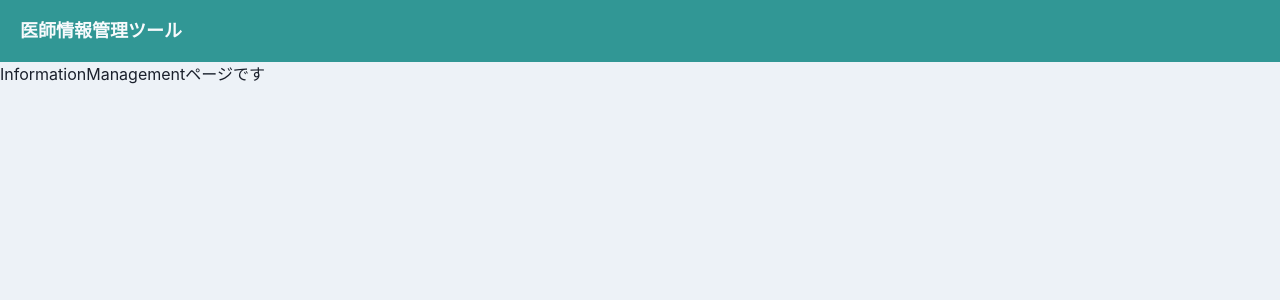
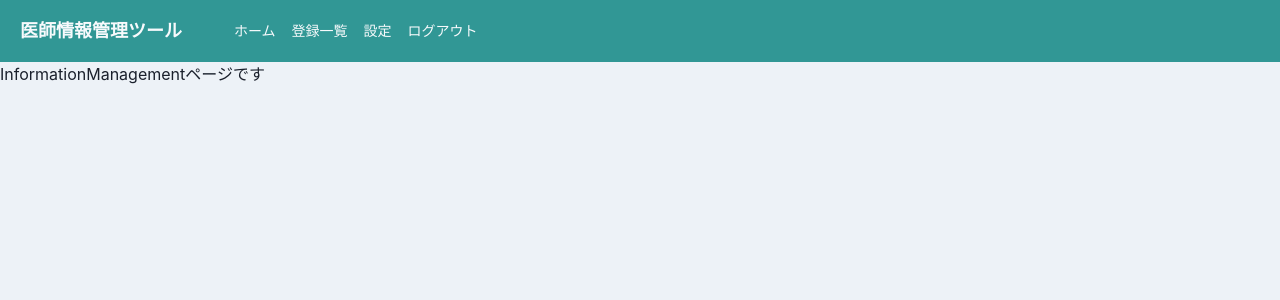
Before and after one commit to Mimu-salon/d-information-management-tool, a Next.js app: page /home/information_management in a window 1280 px wide. Shown: the top 300 px of the page. Built offline with nearby package versions, Linux system fonts and the light colour scheme.

Commit message:
✨ Add Link to the header and drawer

```diff
--- /dev/null
+++ b/components/atomic/atoms/button/NavigationIconButton.tsx
@@ -0,0 +1,21 @@
+import { memo, VFC } from 'react';
+import { IconButton } from '@chakra-ui/button';
+import { HamburgerIcon } from '@chakra-ui/icons';
+
+type Props = {
+  onOpen: () => void;
+}
+
+export const NavigationIconButton: VFC<Props> = memo((props) => {
+  const {onOpen} =props;
+  return (
+    <IconButton
+      aria-label='メニューボタン'
+      icon={<HamburgerIcon />}
+      size='sm'
+      variant='unstyled'
+      display={{ base: 'block', md: 'none' }}
+      onClick={onOpen}
+    />
+  );
+});
--- /dev/null
+++ b/components/atomic/molecules/NavigationDrawer.tsx
@@ -0,0 +1,33 @@
+import { memo, VFC } from 'react';
+import { Drawer, DrawerBody, DrawerContent } from '@chakra-ui/modal';
+import { Button } from '@chakra-ui/button';
+import Link from 'next/link';
+
+type Props = {
+  onClose: () => void;
+  isOpen: boolean;
+};
+
+export const NavigationDrawer: VFC<Props> = memo((props) => {
+  const { onClose, isOpen } = props;
+  return (
+    <Drawer placement='left' size='xs' onClose={onClose} isOpen={isOpen}>
+      <DrawerContent>
+        <DrawerBody p={0} bg='gray.100'>
+          <Link href='/home'>
+            <Button w='100%'>ホーム</Button>
+          </Link>
+          <Link href='/home/information_management'>
+            <Button w='100%'>登録一覧</Button>
+          </Link>
+          <Link href='/home/setting'>
+            <Button w='100%'>設定</Button>
+          </Link>
+          <Link href='/'>
+            <Button w='100%'>ログアウト</Button>
+          </Link>
+        </DrawerBody>
+      </DrawerContent>
+    </Drawer>
+  );
+});
--- a/components/atomic/organisms/layout/Header.tsx
+++ b/components/atomic/organisms/layout/Header.tsx
@@ -1,9 +1,10 @@
 import { memo, VFC } from 'react';
+import Link from 'next/link';
 import { Box, Flex, Heading } from '@chakra-ui/layout';
-import { Button, IconButton } from '@chakra-ui/button';
-import { HamburgerIcon } from '@chakra-ui/icons';
-import { Drawer, DrawerBody, DrawerContent } from '@chakra-ui/modal';
 import { useDisclosure } from '@chakra-ui/hooks';
+
+import { NavigationIconButton } from '../../atoms/button/NavigationIconButton';
+import { NavigationDrawer } from '../../molecules/NavigationDrawer';
 
 export const Header: VFC = memo(() => {
   const { isOpen, onOpen, onClose } = useDisclosure();
@@ -11,32 +12,37 @@ export const Header: VFC = memo(() => {
     <>
       <Flex as='nav' bg='teal.500' color='gray.50' align='center' justify='space-between'>
         <Flex as='a' align='center' mr={8} _hover={{ cursor: 'pointer' }}>
-          <Heading as='h1' fontSize={{ base: 'md', md: 'lg' }} p={{ base: 3, md: 5 }}>
-            医師情報管理ツール
+          <Heading fontSize={{ base: 'md', md: 'lg' }} p={{ base: 3, md: 5 }}>
+            <Link href='/home'>
+              <a>医師情報管理ツール</a>
+            </Link>
           </Heading>
         </Flex>
         <Flex align='center' fontSize='sm' flexGrow={2} display={{ base: 'none', md: 'flex' }}>
-          <Box pr={4}></Box>
+          <Box pr={4}>
+            <Link href='/home'>
+              <a>ホーム</a>
+            </Link>
+          </Box>
+          <Box pr={4}>
+            <Link href='/home/information_management'>
+              <a>登録一覧</a>
+            </Link>
+          </Box>
+          <Box pr={4}>
+            <Link href='/home/setting'>
+              <a>設定</a>
+            </Link>
+          </Box>
+          <Box pr={4}>
+            <Link href='/'>
+              <a>ログアウト</a>
+            </Link>
+          </Box>
         </Flex>
-        <IconButton
-          aria-label='メニューボタン'
-          icon={<HamburgerIcon />}
-          size='sm'
-          variant='unstyled'
-          display={{ base: 'block', md: 'none' }}
-          onClick={onOpen}
-        />
+        <NavigationIconButton onOpen={onOpen} />
+        <NavigationDrawer onClose={onClose} isOpen={isOpen} />
       </Flex>
-      <Drawer placement='left' size='xs' onClose={onClose} isOpen={isOpen}>
-        <DrawerContent>
-          <DrawerBody p={0} bg='gray.100'>
-            <Button w='100%'>ホーム</Button>
-            <Button w='100%'>医師一覧</Button>
-            <Button w='100%'>設定</Button>
-            <Button w='100%'>ログアウト</Button>
-          </DrawerBody>
-        </DrawerContent>
-      </Drawer>
     </>
   );
 });
--- a/pages/home/information_management.tsx
+++ b/pages/home/information_management.tsx
@@ -7,7 +7,7 @@ import { Layout } from '../../components/atomic/template/Layout';
 const InformationManagement: VFC = memo(() => {
   return (
     <ChakraProvider theme={theme}>
-      <Layout title='医師一覧 | 医師情報管理ツール'>
+      <Layout title='登録一覧 | 医師情報管理ツール'>
         <p>InformationManagementページです</p>
       </Layout>
     </ChakraProvider>
```
